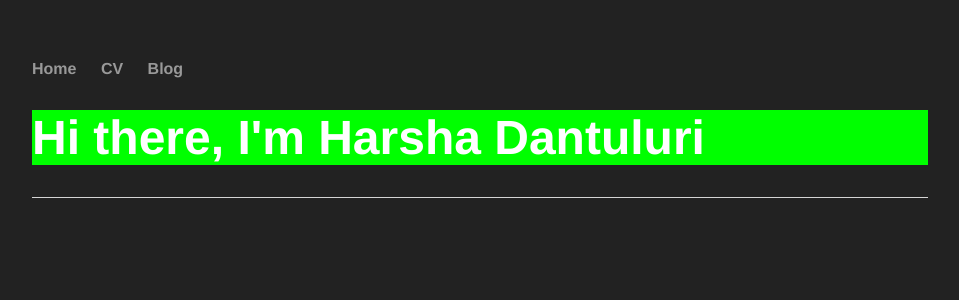
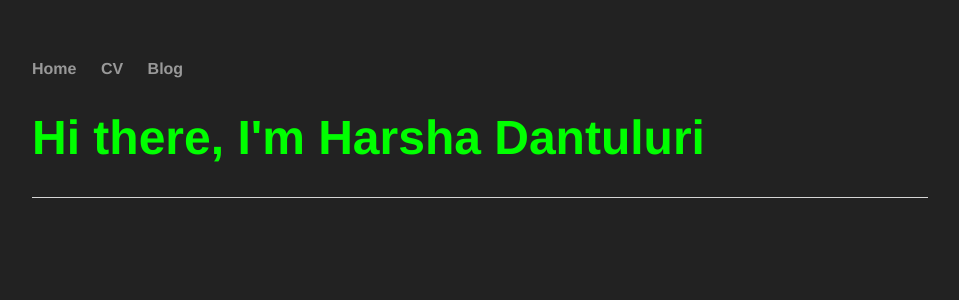
Before and after one commit to TheHarshaD/theHarshaD.github.io, a Jekyll site: the page built from index.html, in a window 1280 px wide. Shown: the top 300 px of the page, without its empty margins (160-1119 px from the left). Built offline with Jekyll 4.4.1, drawn with Linux system fonts in a browser that asks for light colours.

Commit message:
initial commit

```diff
--- a/css/main.css
+++ b/css/main.css
@@ -23,7 +23,7 @@ a:hover {
 }
 h1 {
     font-size: 3em;
-    background-color: #00FF00;
+    color: #00FF00;
     font-family:'Helvetica', 'Arial', 'Sans-Serif';
 }
 p {
```
